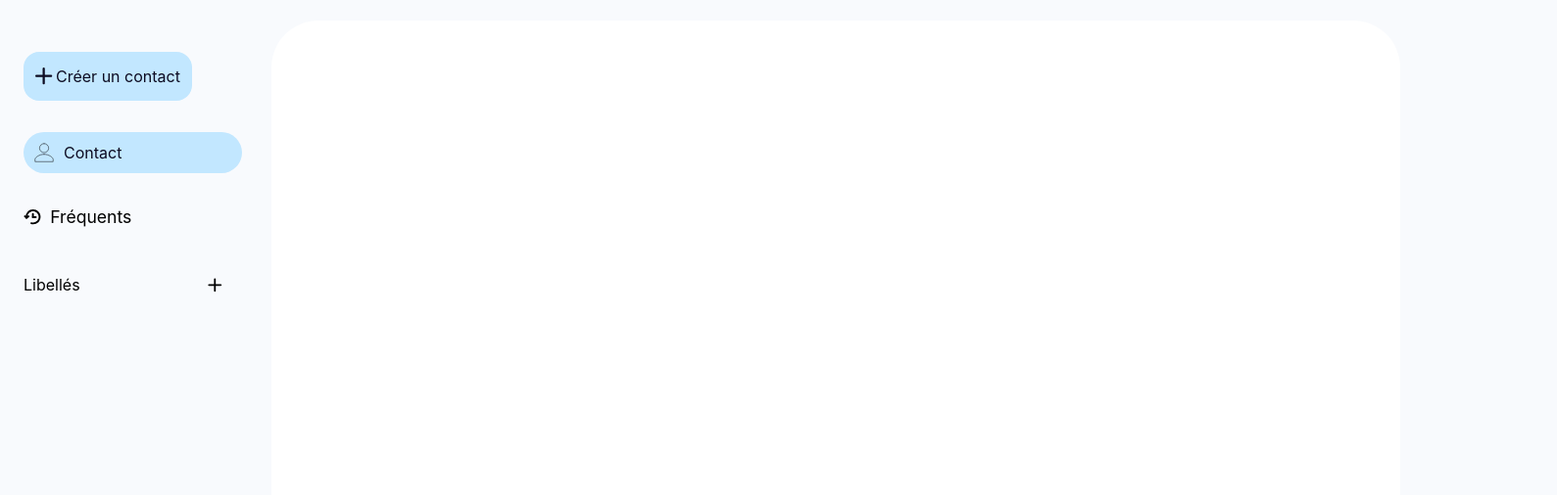
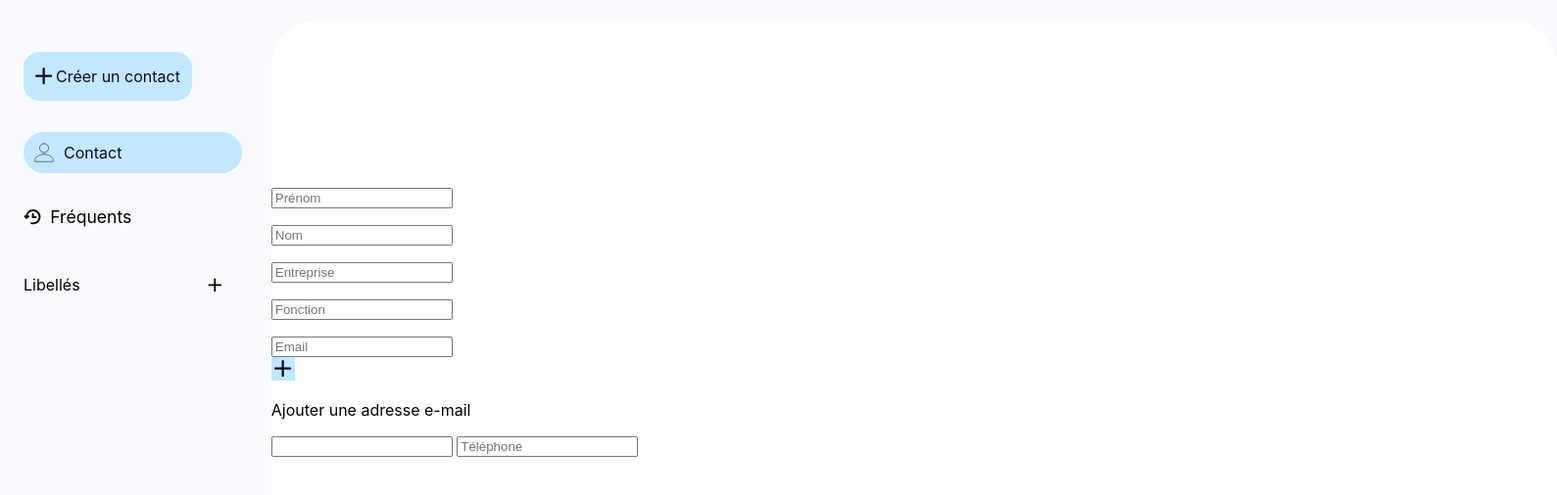
Before and after one commit to Lusa3/-projet_google_contact, a plain HTML site: page index.html in a window 1280 px wide. Shown: the part 88-594 px from the top of the page at 98% size, 1589 px wide, since content can reach past the window. Drawn offline with Linux system fonts and the light colour scheme.

Commit message:
creation du formulaire

```diff
--- a/index.html
+++ b/index.html
@@ -11,7 +11,7 @@
 <body>
     <header class="header">
         <div class="nav">
-            <svg class="menu_hbg"  xmlns="http://www.w3.org/2000/svg" width="2em" height="3em" viewBox="0 0 24 24">
+            <svg class="menu_hbg" xmlns="http://www.w3.org/2000/svg" width="2em" height="3em" viewBox="0 0 24 24">
                 <path fill="currentColor" d="M3 6h18v2H3zm0 5h18v2H3zm0 5h18v2H3z" />
             </svg>
             <div class="logo-contact">
@@ -30,14 +30,18 @@
                 </g>
             </svg>
             <input placeholder="Search" type="search" class="input">
-            </div>
+        </div>
     </header>
     <main>
         <div class="container">
             <div class="menu">
                 <section class="contact__input">
                     <div class="create-contact">
-                        <svg  class="icon__create-contact"  xmlns="http://www.w3.org/2000/svg" width="1.5em" height="1.5em" viewBox="0 0 16 16"><path fill="currentColor" d="M7.75 2a.75.75 0 0 1 .75.75V7h4.25a.75.75 0 0 1 0 1.5H8.5v4.25a.75.75 0 0 1-1.5 0V8.5H2.75a.75.75 0 0 1 0-1.5H7V2.75A.75.75 0 0 1 7.75 2"/></svg>
+                        <svg class="icon__create-contact" xmlns="http://www.w3.org/2000/svg" width="1.5em"
+                            height="1.5em" viewBox="0 0 16 16">
+                            <path fill="currentColor"
+                                d="M7.75 2a.75.75 0 0 1 .75.75V7h4.25a.75.75 0 0 1 0 1.5H8.5v4.25a.75.75 0 0 1-1.5 0V8.5H2.75a.75.75 0 0 1 0-1.5H7V2.75A.75.75 0 0 1 7.75 2" />
+                        </svg>
                         <p>Créer un contact</p>
                     </div>
 
@@ -45,30 +49,90 @@
                 <section class="contact__input">
                     <div class="contact-info">
 
-                        <svg class="icon__create-contact" xmlns="http://www.w3.org/2000/svg" width="1.5em" height="1.5em" viewBox="0 0 48 48"><path fill="none" stroke="black" stroke-linecap="round" stroke-linejoin="round" d="M24 5.5a9.237 9.237 0 1 1-9.22 9.254v-.017A9.237 9.237 0 0 1 24 5.5m0 21.897c10.32 0 18.457 6.873 18.457 10.296V42.5H5.543v-4.893c0-3.423 8.136-10.21 18.457-10.21"/></svg>
+                        <svg class="icon__create-contact" xmlns="http://www.w3.org/2000/svg" width="1.5em"
+                            height="1.5em" viewBox="0 0 48 48">
+                            <path fill="none" stroke="black" stroke-linecap="round" stroke-linejoin="round"
+                                d="M24 5.5a9.237 9.237 0 1 1-9.22 9.254v-.017A9.237 9.237 0 0 1 24 5.5m0 21.897c10.32 0 18.457 6.873 18.457 10.296V42.5H5.543v-4.893c0-3.423 8.136-10.21 18.457-10.21" />
+                        </svg>
                         <p>Contact</p>
                     </div>
 
                 </section>
                 <section>
                     <div class="frequence__contact">
-                        <svg class="icon-frequence__contact" xmlns="http://www.w3.org/2000/svg" width="1.2em" height="1.2em" viewBox="0 0 20 20"><g fill="black" fill-rule="evenodd" clip-rule="evenodd"><path d="M5.955 5.805a5.94 5.94 0 0 0-1.736 4.87a1 1 0 0 1-1.99.21a7.94 7.94 0 0 1 2.322-6.504c3.136-3.092 8.19-3.04 11.289.102c3.1 3.143 3.081 8.198-.054 11.29a7.924 7.924 0 0 1-5.44 2.286a8.021 8.021 0 0 1-2.283-.29a1 1 0 1 1 .533-1.927a6 6 0 0 0 1.714.217a5.924 5.924 0 0 0 4.071-1.71c2.343-2.31 2.365-6.099.035-8.461c-2.33-2.363-6.118-2.393-8.46-.083"/><path d="M3.967 11.695a1 1 0 0 1-1.412.082l-1.72-1.53a1 1 0 0 1 1.33-1.494l1.72 1.53a1 1 0 0 1 .082 1.412"/><path d="M2.42 11.6a1 1 0 0 0 1.4.2l2-1.5a1 1 0 0 0-1.2-1.6l-2 1.5a1 1 0 0 0-.2 1.4M10 6a1 1 0 0 1 1 1v3.5a1 1 0 1 1-2 0V7a1 1 0 0 1 1-1"/><path d="M14 10.5a1 1 0 0 1-1 1h-3a1 1 0 1 1 0-2h3a1 1 0 0 1 1 1"/></g></svg>
-                    <p>Fréquents</p>
+                        <svg class="icon-frequence__contact" xmlns="http://www.w3.org/2000/svg" width="1.2em"
+                            height="1.2em" viewBox="0 0 20 20">
+                            <g fill="black" fill-rule="evenodd" clip-rule="evenodd">
+                                <path
+                                    d="M5.955 5.805a5.94 5.94 0 0 0-1.736 4.87a1 1 0 0 1-1.99.21a7.94 7.94 0 0 1 2.322-6.504c3.136-3.092 8.19-3.04 11.289.102c3.1 3.143 3.081 8.198-.054 11.29a7.924 7.924 0 0 1-5.44 2.286a8.021 8.021 0 0 1-2.283-.29a1 1 0 1 1 .533-1.927a6 6 0 0 0 1.714.217a5.924 5.924 0 0 0 4.071-1.71c2.343-2.31 2.365-6.099.035-8.461c-2.33-2.363-6.118-2.393-8.46-.083" />
+                                <path
+                                    d="M3.967 11.695a1 1 0 0 1-1.412.082l-1.72-1.53a1 1 0 0 1 1.33-1.494l1.72 1.53a1 1 0 0 1 .082 1.412" />
+                                <path
+                                    d="M2.42 11.6a1 1 0 0 0 1.4.2l2-1.5a1 1 0 0 0-1.2-1.6l-2 1.5a1 1 0 0 0-.2 1.4M10 6a1 1 0 0 1 1 1v3.5a1 1 0 1 1-2 0V7a1 1 0 0 1 1-1" />
+                                <path d="M14 10.5a1 1 0 0 1-1 1h-3a1 1 0 1 1 0-2h3a1 1 0 0 1 1 1" />
+                            </g>
+                        </svg>
+                        <p>Fréquents</p>
                     </div>
                 </section>
                 <section>
                     <div class="libelles__contact">
-                    <p>Libellés</p>
-                    <svg  class="icon__libelles__contact"  xmlns="http://www.w3.org/2000/svg" width="1.2em" height="1.2em" viewBox="0 0 16 16"><path fill="currentColor" d="M7.75 2a.75.75 0 0 1 .75.75V7h4.25a.75.75 0 0 1 0 1.5H8.5v4.25a.75.75 0 0 1-1.5 0V8.5H2.75a.75.75 0 0 1 0-1.5H7V2.75A.75.75 0 0 1 7.75 2"/></svg>
+                        <p>Libellés</p>
+                        <svg class="icon__libelles__contact" xmlns="http://www.w3.org/2000/svg" width="1.2em"
+                            height="1.2em" viewBox="0 0 16 16">
+                            <path fill="currentColor"
+                                d="M7.75 2a.75.75 0 0 1 .75.75V7h4.25a.75.75 0 0 1 0 1.5H8.5v4.25a.75.75 0 0 1-1.5 0V8.5H2.75a.75.75 0 0 1 0-1.5H7V2.75A.75.75 0 0 1 7.75 2" />
+                        </svg>
                     </div>
                 </section>
             </div>
             <div class="section-affiche">
+                <div class="contact__formuliare">
+                    <svg></svg>
+                    <!-- <svg></svg> -->
+                    <p>
+                        <label for="prenom"></label>
+                        <input type="text" name="prenom" id="prenom" placeholder="Prénom">
+                    </p>
+                    <p>
+                        <label for="nom"></label>
+                        <input type="text" name="nom" id="nom" placeholder="Nom">
+                    </p>
+                    <!-- <svg></svg> -->
 
+                    <p>
+                        <label for="entreprise"></label>
+                        <input type="text" name="entreprise" id="entreprise" placeholder="Entreprise">
+                    </p>
+                    <p>
+                        <label for="fonction"></label>
+                        <input type="text" name="fonction" id="fonction" placeholder="Fonction">
+                    </p>
+                    <!-- <svg></svg> -->
+                    <div>
+                        <label for="email"></label>
+                        <input type="email" name="email" id="email" placeholder="Email">
+                    </div>
+                    <div>
+                        <svg class="icon__create-contact" xmlns="http://www.w3.org/2000/svg" width="1.5em"
+                            height="1.5em" viewBox="0 0 16 16">
+                            <path fill="currentColor"
+                                d="M7.75 2a.75.75 0 0 1 .75.75V7h4.25a.75.75 0 0 1 0 1.5H8.5v4.25a.75.75 0 0 1-1.5 0V8.5H2.75a.75.75 0 0 1 0-1.5H7V2.75A.75.75 0 0 1 7.75 2" />
+                        </svg>
+                        <p>Ajouter une adresse e-mail</p>
+
+                    </div>
+                    <!-- <svg></svg> -->
+                    <div>
+                        <label for="phone"></label>
+                        <input type="text" name="country_code" id="country_code">
+                        <input type="tel" name="phone" id="phone" placeholder="Téléphone">
+                    </div>
+                </div>
             </div>
-        </div>
 
     </main>
+    <script src="index.js"></script>
 </body>
 
 </html>
--- /dev/null
+++ b/index.js
@@ -0,0 +1,2 @@
+let input = document.querySelector("#country_code");
+intlTelInput()
--- a/style.css
+++ b/style.css
@@ -177,8 +177,8 @@ body {
 /* affichage de info ou contenu qui ce trouve dans chaque section */
 .section-affiche {
     background-color: #ffffff;
-    width: 72rem;
-    height: 41rem;
+    width: 82rem;
+    height: 48rem;
     border-radius: 3rem;
 
 }
@@ -186,7 +186,7 @@ body {
 /* RESPONSIVE WEB */
 
 /* télephone */
-@media screen and (min-width : 320px) and (max-width : 767px) {
+/* @media screen and (min-width : 320px) and (max-width : 767px) {
     body{
         min-width: 100%;
     }
@@ -207,10 +207,10 @@ body {
      width: 15rem;
 
     }
-}
+} */
 
 /* tablette */
-@media screen and (min-width : 768px) and (max-width : 992px) {
+/* @media screen and (min-width : 768px) and (max-width : 992px) {
 
     .menu {
         display: none;
@@ -221,4 +221,4 @@ body {
     }
 
 
-}
+} */
```
